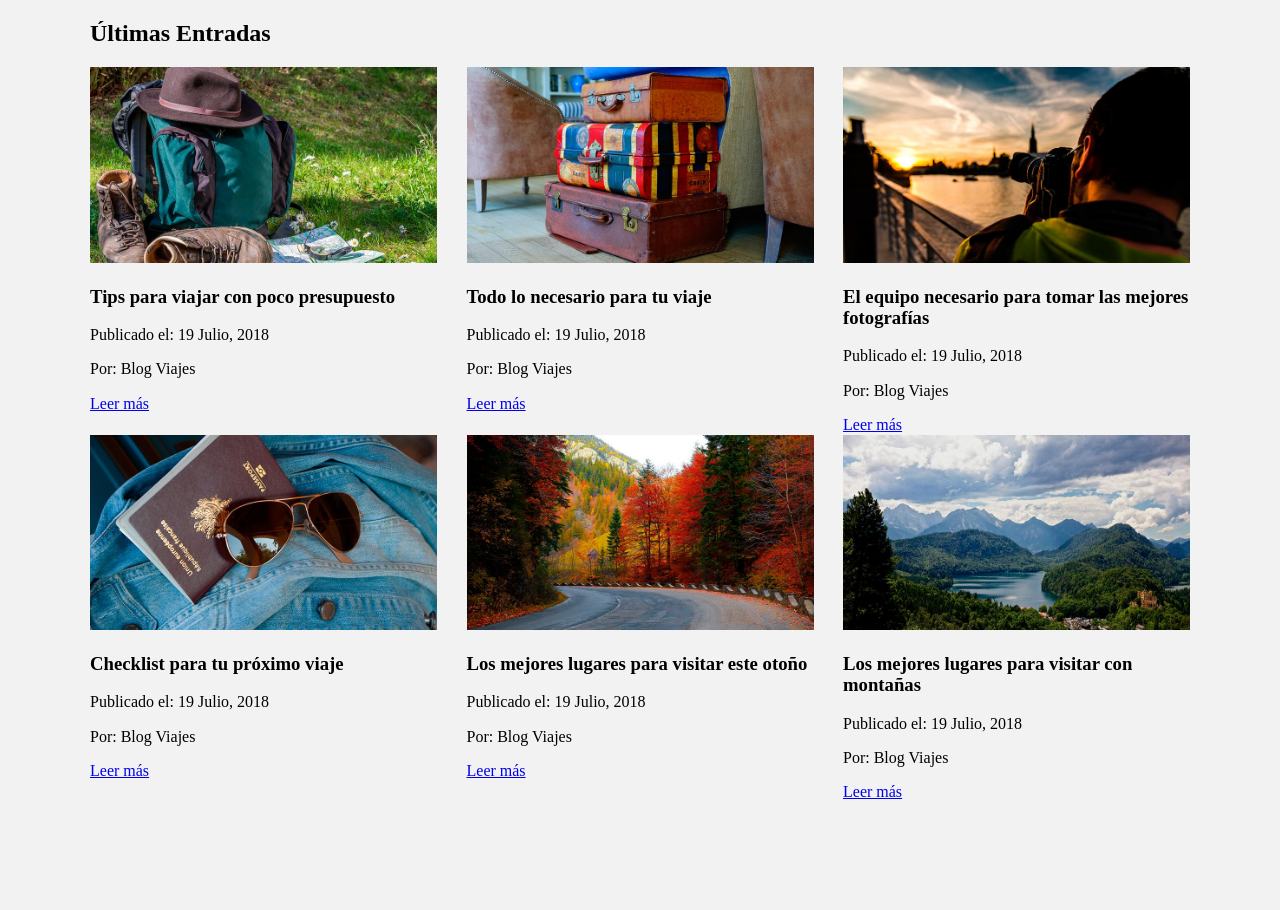
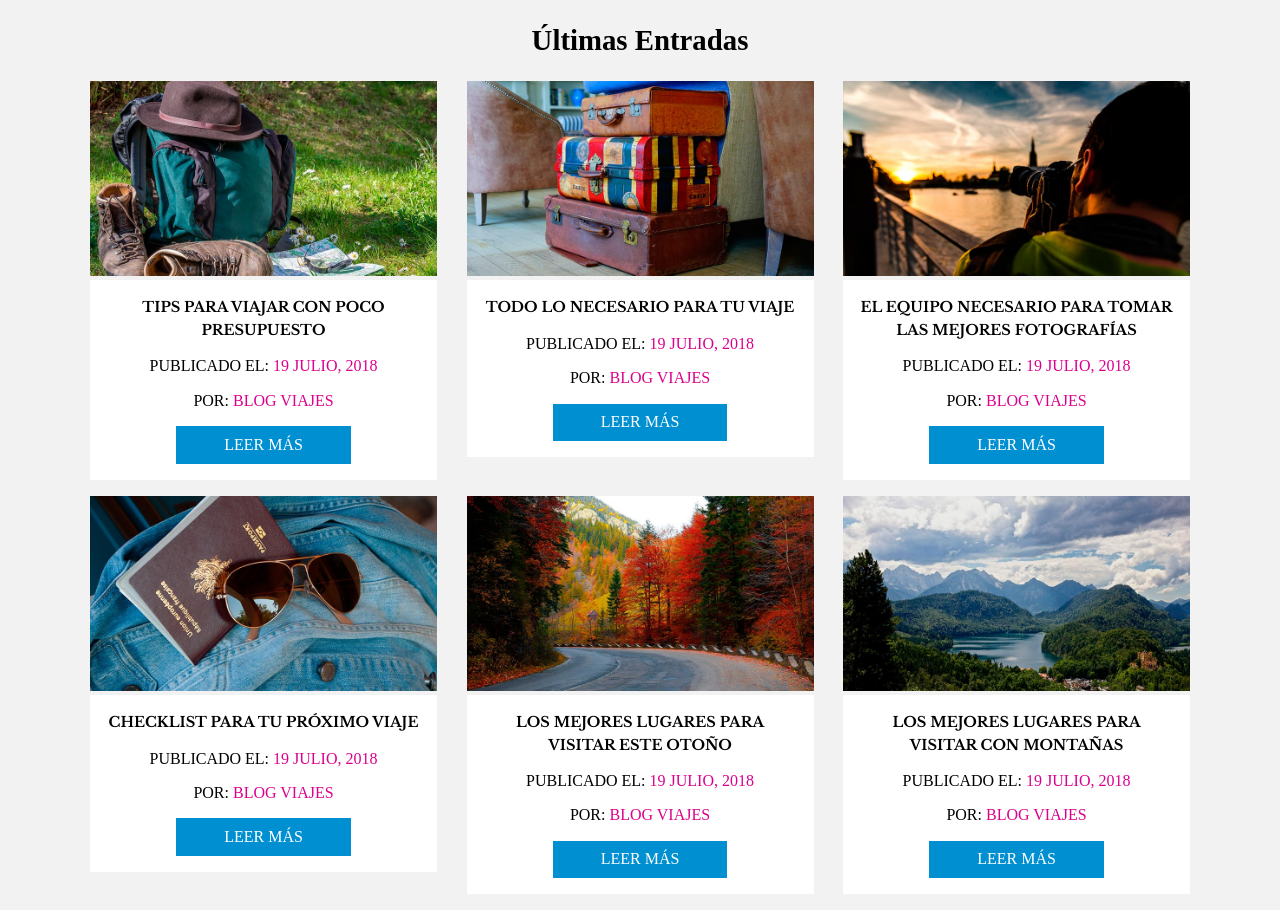
Before and after one commit to JoseAntpr/flexbox-projects, a plain HTML site: page cards/index.html in a window 1280 px wide. Before the commit the page ends 802 px from the top, so only its background shows below. Drawn offline with nearby package versions, Linux system fonts and the light colour scheme.

Commit message:
ADD: add card styles

```diff
--- a/cards/css/styles.css
+++ b/cards/css/styles.css
@@ -13,6 +13,14 @@ body {
 
 h2{
     flex: 0 1 100%;
+    text-align: center;
+    font-size: 1.8rem;
+}
+
+h3{
+    font-family: 'Libre Baskerville', serif;
+    margin: 0;
+    font-weight: 700;
 }
 
 img {
@@ -35,3 +43,28 @@ img {
         flex: 0 1 calc(33% - 1rem);
     }
 }
+
+.contenido{
+    background-color: #ffffff;
+    margin-bottom: 1rem;
+    text-align: center;
+    text-transform: uppercase;
+    padding: 1rem;
+}
+
+.contenido span {
+    color: #db008d;
+}
+
+.contenido h3 {
+    font-size: .9rem;
+    line-height: 1.4rem;
+}
+
+.boton {
+    background-color: #008fd1;
+    color: #ffffff;
+    padding: .6rem 3rem;
+    display: inline-block;
+    text-decoration: none;
+}
```
